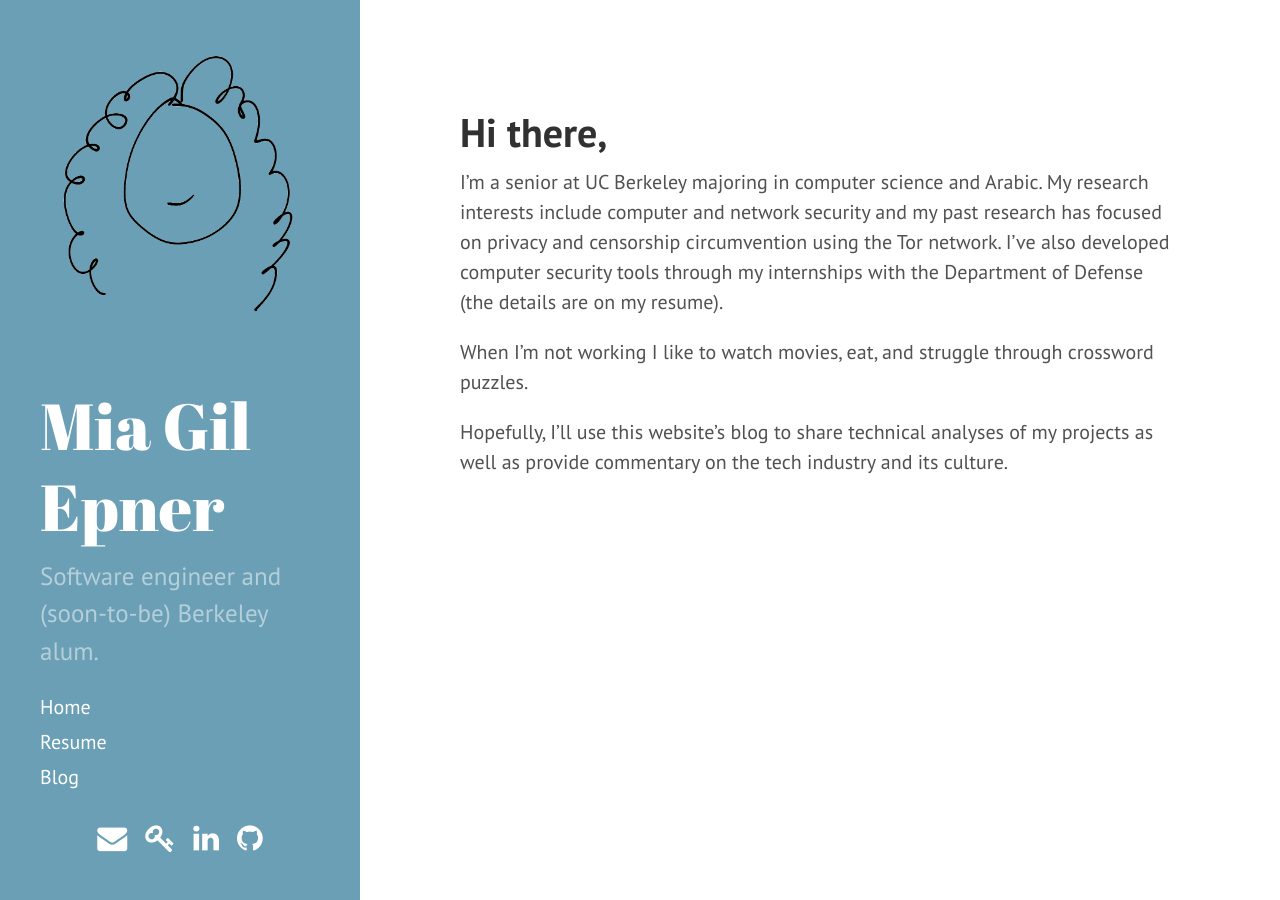
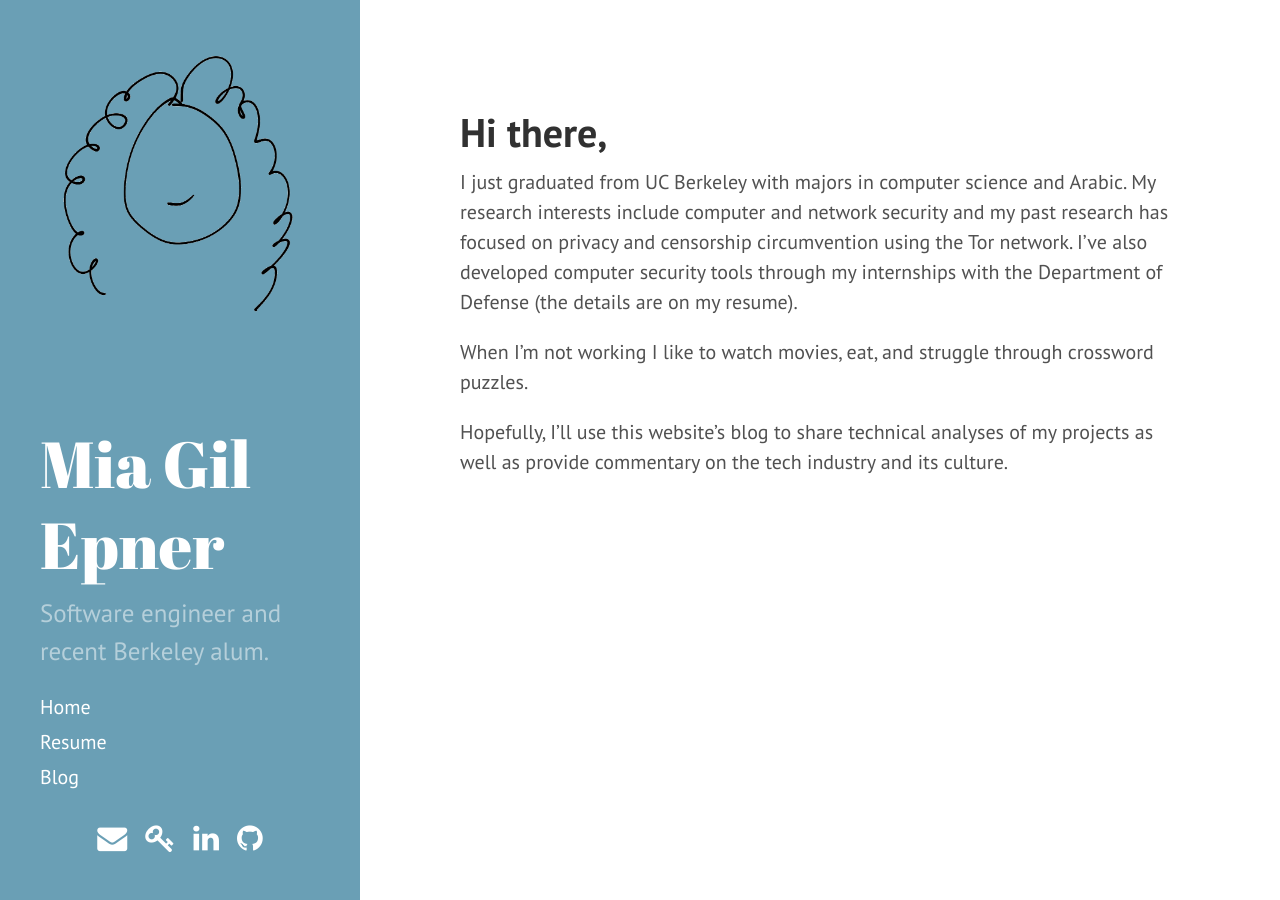
Before and after one commit to miagilepner/miagilepner.github.io, a Jekyll site: the page built from index.md, in a window 1280 px wide. Built offline with Jekyll 4.4.1, drawn with Linux system fonts in a browser that asks for light colours; nearby versions of some CDN libraries.

Commit message:
i graduated!

```diff
--- a/_config.yml
+++ b/_config.yml
@@ -8,7 +8,7 @@ permalink:        pretty
 # Setup
 title:            Mia Gil Epner
 tagline:          ''
-description:      'Software engineer and (soon-to-be) Berkeley alum.'
+description:      'Software engineer and recent Berkeley alum.'
 url:              http://miagilepner.com/
 baseurl:          /
 author:
--- a/index.md
+++ b/index.md
@@ -5,7 +5,7 @@ title: Home
 
 # Hi there,
 
-I'm a senior at UC Berkeley majoring in computer science and Arabic. My research interests include computer and network security and my past research has focused on privacy and censorship circumvention using the Tor network. I've also developed computer security tools through my internships with the Department of Defense (the details are on my resume).
+I just graduated from UC Berkeley with majors in computer science and Arabic. My research interests include computer and network security and my past research has focused on privacy and censorship circumvention using the Tor network. I've also developed computer security tools through my internships with the Department of Defense (the details are on my resume).
 
 When I'm not working I like to watch movies, eat, and struggle through crossword puzzles.
 
```
